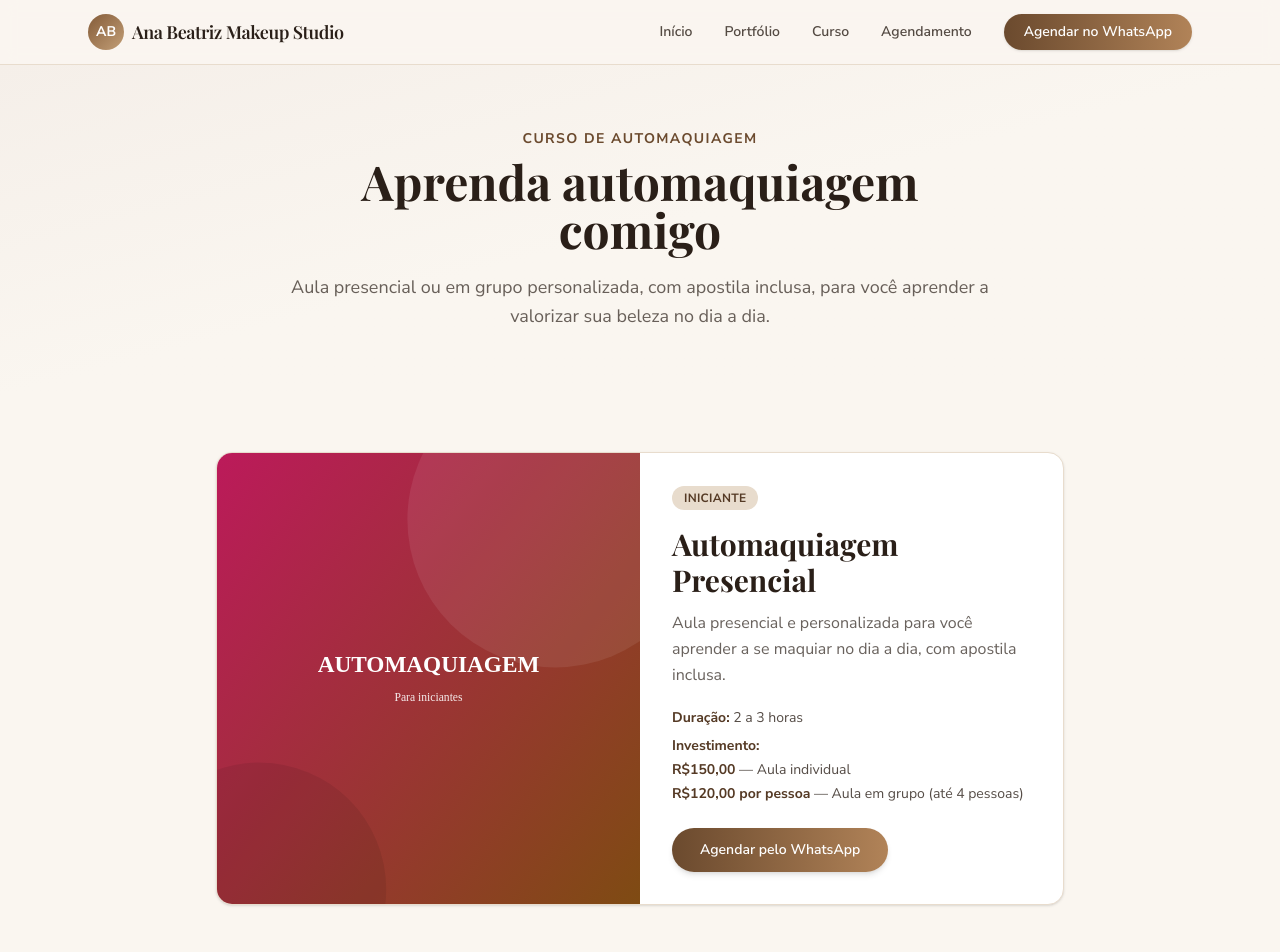
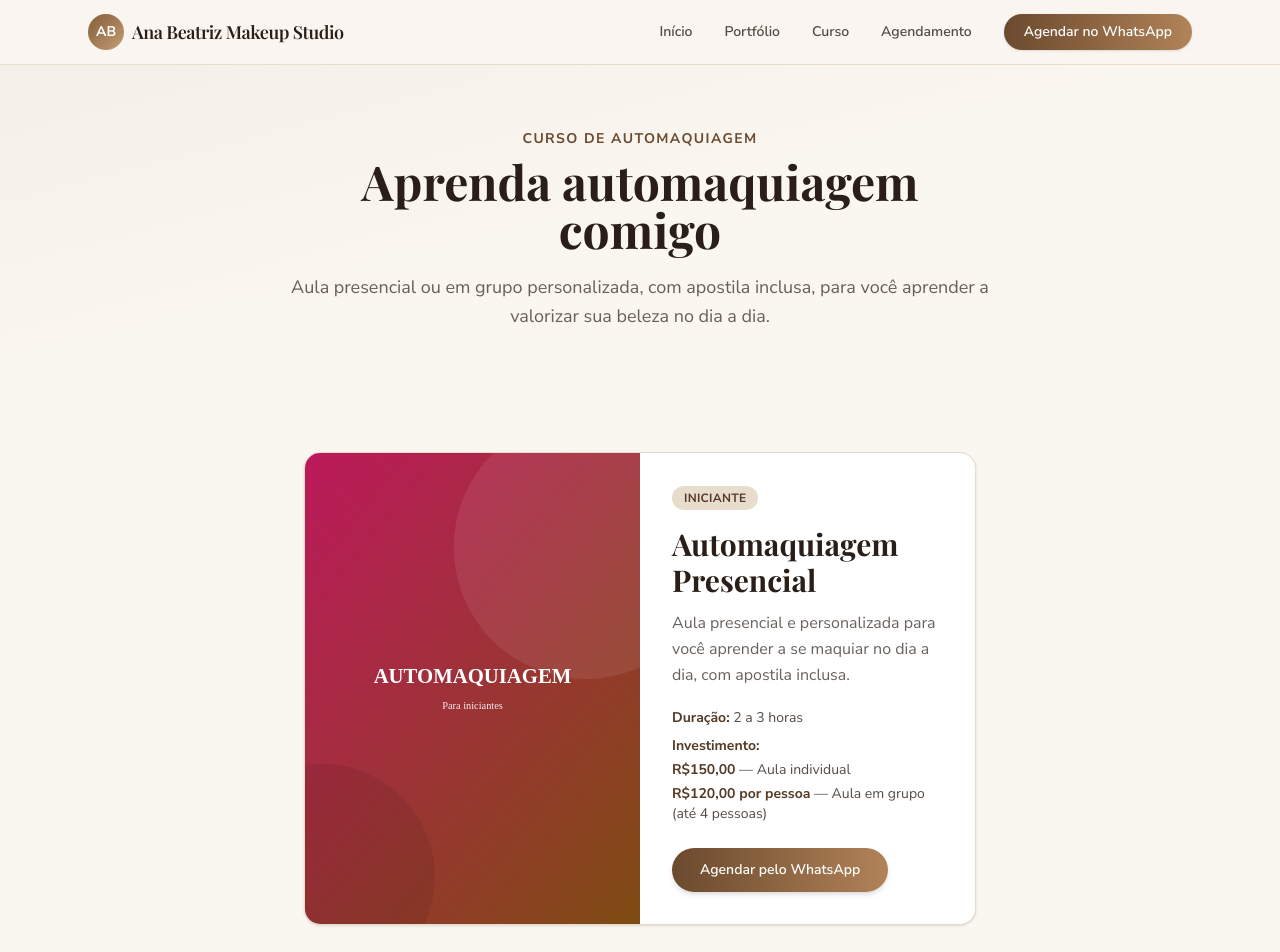
Before and after one commit to SillvaPedro/ana-beatriz-beauty-studio, a Next.js app: page /cursos in a window 1280 px wide. Shown: the top 952 px of the page. Built offline with nearby package versions, Linux system fonts and the light colour scheme; a web font is replaced by a local one.

Commit message:
style: centraliza card do curso de automaquiagem

```diff
--- a/app/cursos/page.tsx
+++ b/app/cursos/page.tsx
@@ -52,7 +52,7 @@ export default function CursosPage() {
       </section>
 
       <section className="mx-auto max-w-4xl px-4 py-14 sm:px-6">
-        <div className="overflow-hidden rounded-2xl border border-brown-100 bg-white shadow-sm">
+        <div className="mx-auto max-w-2xl overflow-hidden rounded-2xl border border-brown-100 bg-white shadow-sm">
           <div className="grid gap-0 md:grid-cols-2">
             <div className="relative h-56 md:h-auto">
               <Image
```
